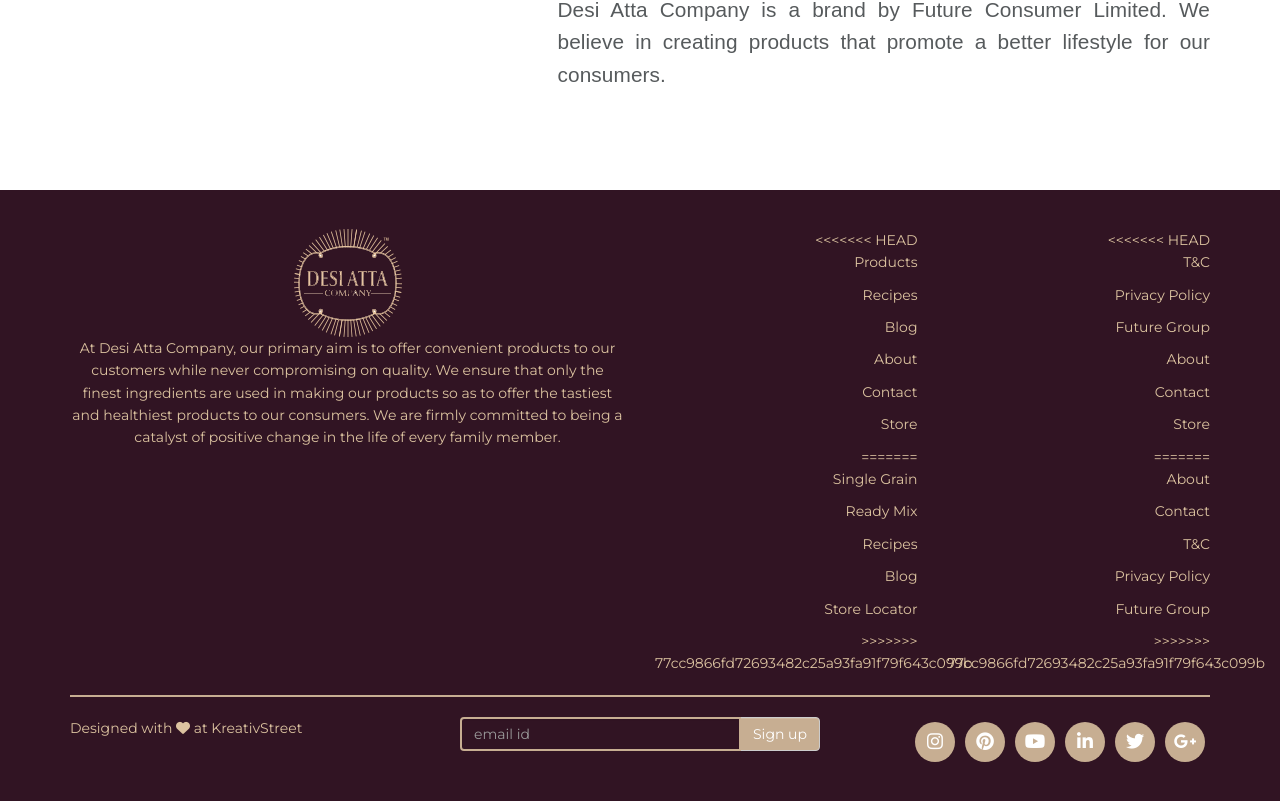
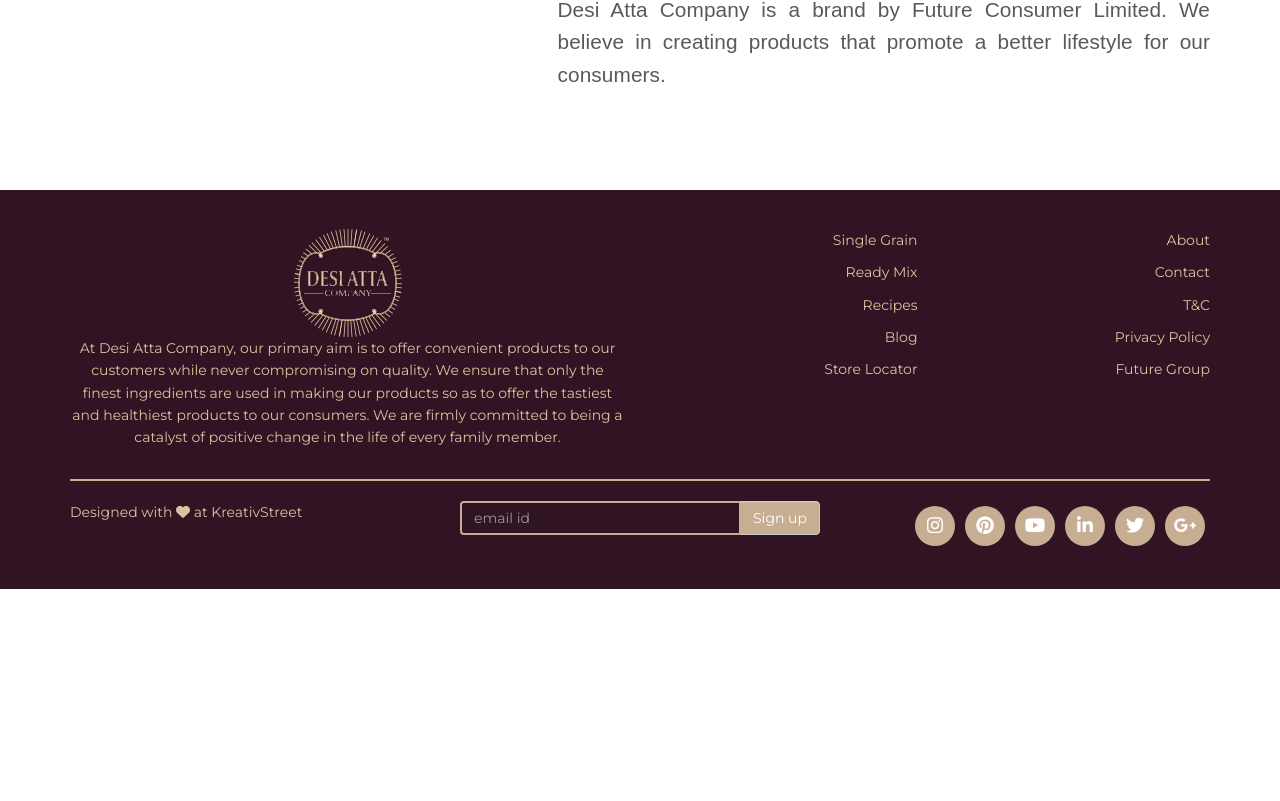
Before and after one commit to Scaledesk/DAC, a plain HTML site: page about-dac.html in a window 1280 px wide. Shown: the part 1071-1872 px from the top of the page. After the commit the page ends 1660 px from the top, so only its background shows below. Drawn offline with nearby package versions, Linux system fonts and the light colour scheme.

Commit message:
about page footer break correction

```diff
--- a/about-dac.html
+++ b/about-dac.html
@@ -207,35 +207,18 @@
                     <div class="row">
                         <div class="col-md-6">
                             <div class="text-right footer-links">
-<<<<<<< HEAD
-                                <p><a href="#">Products</a></p>
-                                <p><a href="#">Recipes</a></p>
-                                <p><a href="#">Blog</a></p>
-                                <p><a href="#">About</a></p>
-                                <p><a href="#">Contact</a></p>
-                                <p><a href="#">Store</a></p>
-=======
                                 <p><a href="product-category-atta.html">Single Grain</a></p>
                                 <p><a href="product-category-readymix.html">Ready Mix</a></p>
                                 <p><a href="recipe-display.html">Recipes</a></p>
                                 <p><a href="">Blog</a></p>
                                 <p><a href="">Store Locator</a></p>
 
->>>>>>> 77cc9866fd72693482c25a93fa91f79f643c099b
 
                             </div>
                         </div>
 
                         <div class="col-md-6">
                             <div class="text-right footer-links">
-<<<<<<< HEAD
-                                <p><a href="terms-and-conditions.html">T&amp;C</a></p>
-                                <p><a href="#">Privacy Policy</a></p>
-                                <p><a href="#">Future Group</a></p>
-                                <p><a href="#">About</a></p>
-                                <p><a href="#">Contact</a></p>
-                                <p><a href="#">Store</a></p>
-=======
                                <p><a href="about-dac.html">About</a></p>
                                <p><a href="contact.html">Contact</a></p>
                                 <p><a href="terms-and-conditions.html">T&amp;C</a></p>
@@ -244,7 +227,6 @@
 
 
 
->>>>>>> 77cc9866fd72693482c25a93fa91f79f643c099b
 
                             </div>
                         </div>
```
